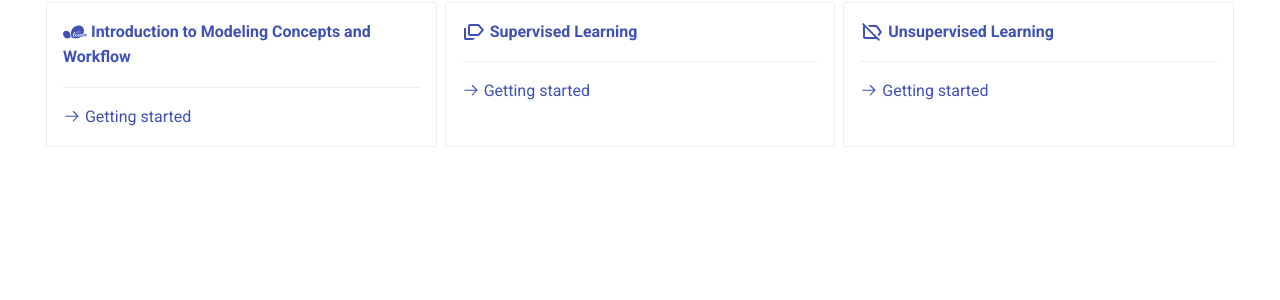
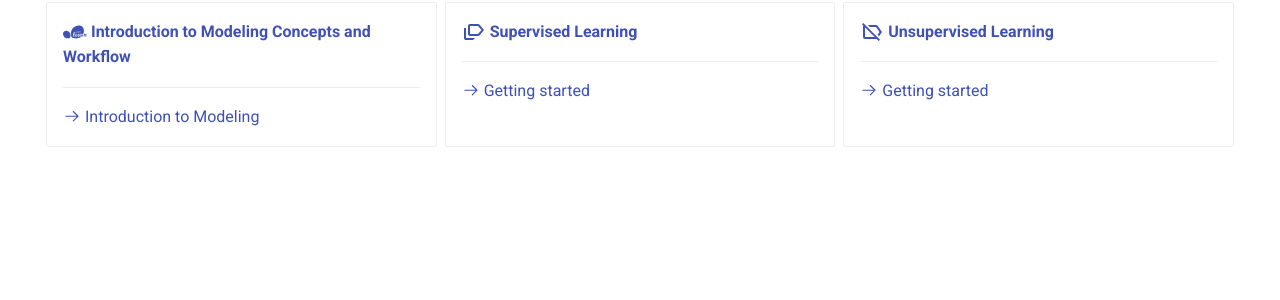
Before and after one commit to dataprogpy/dataprogpy.github.io, an MkDocs documentation site: the page built from docs/modeling/index.md, in a window 1280 px wide. Shown: the part 266-566 px from the top of the page. Built offline with MkDocs 1.6.1 and Material for MkDocs 9.7.7, drawn with Linux system fonts in a browser that asks for light colours; comment, search, counter and statistics services are not loaded.

Commit message:
update module index

```diff
--- a/docs/modeling/index.md
+++ b/docs/modeling/index.md
@@ -13,7 +13,7 @@ hide:
 
     ---
 
-    [:octicons-arrow-right-24: Getting started](/modeling/modeling-concepts-workflow)
+    [:octicons-arrow-right-24: Introduction to Modeling](/modeling/modeling-concepts-workflow/modeling-intro)
 
 -   [:material-label-multiple-outline:{ .lg .middle } __Supervised Learning__](/modeling/supervised-learning)
 
```
